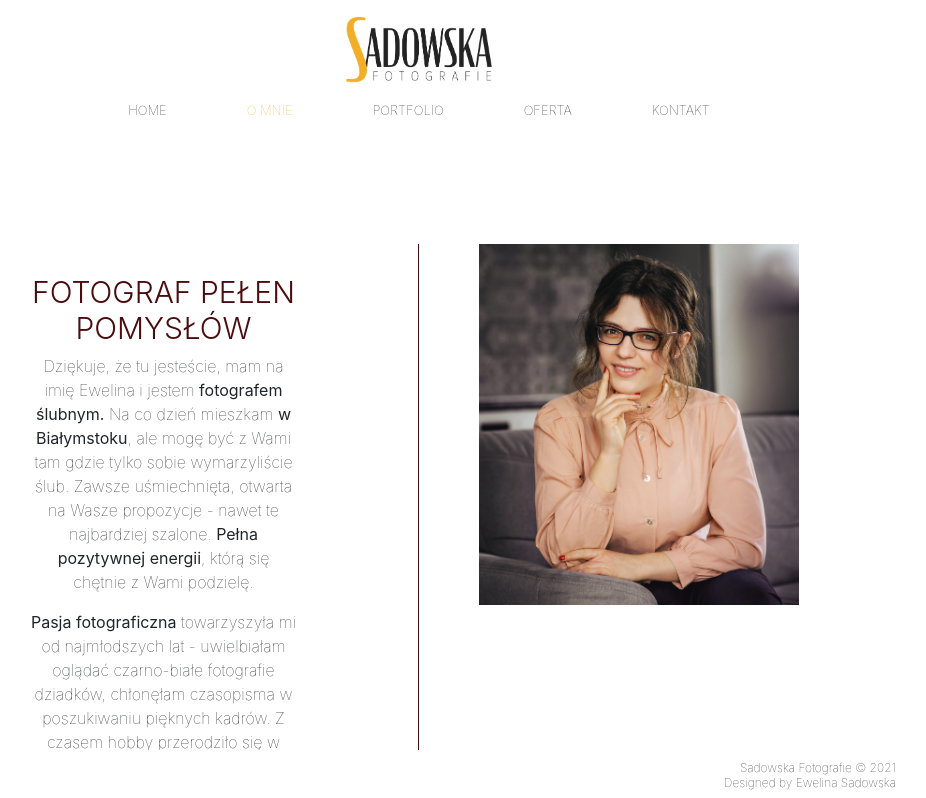
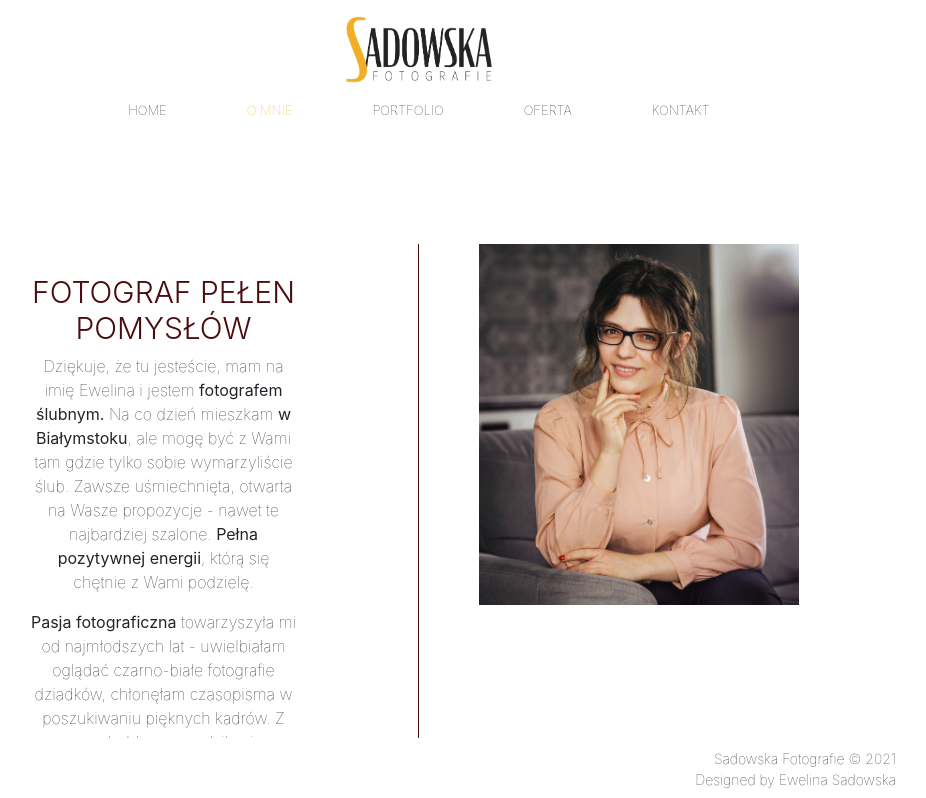
Before and after one commit to esdvska/sadowska, a React (Create React App) app: page /omnie in a window 1280 px wide. Shown: the top 798 px of the page, without its empty margins (221-1147 px from the left). Built offline with nearby package versions, Linux system fonts and the light colour scheme; a web font is replaced by a local one.

Commit message:
contact style

```diff
--- a/src/styles/Footer.css
+++ b/src/styles/Footer.css
@@ -4,8 +4,8 @@
   background-color: #fff;
   bottom: 0px;
   right: 0px;
-  font-size: 12px;
-  line-height: 15px;
+  font-size: 14px;
+  line-height: 18spx;
   text-align: right;
   padding: 10px 163px;
 }
```
